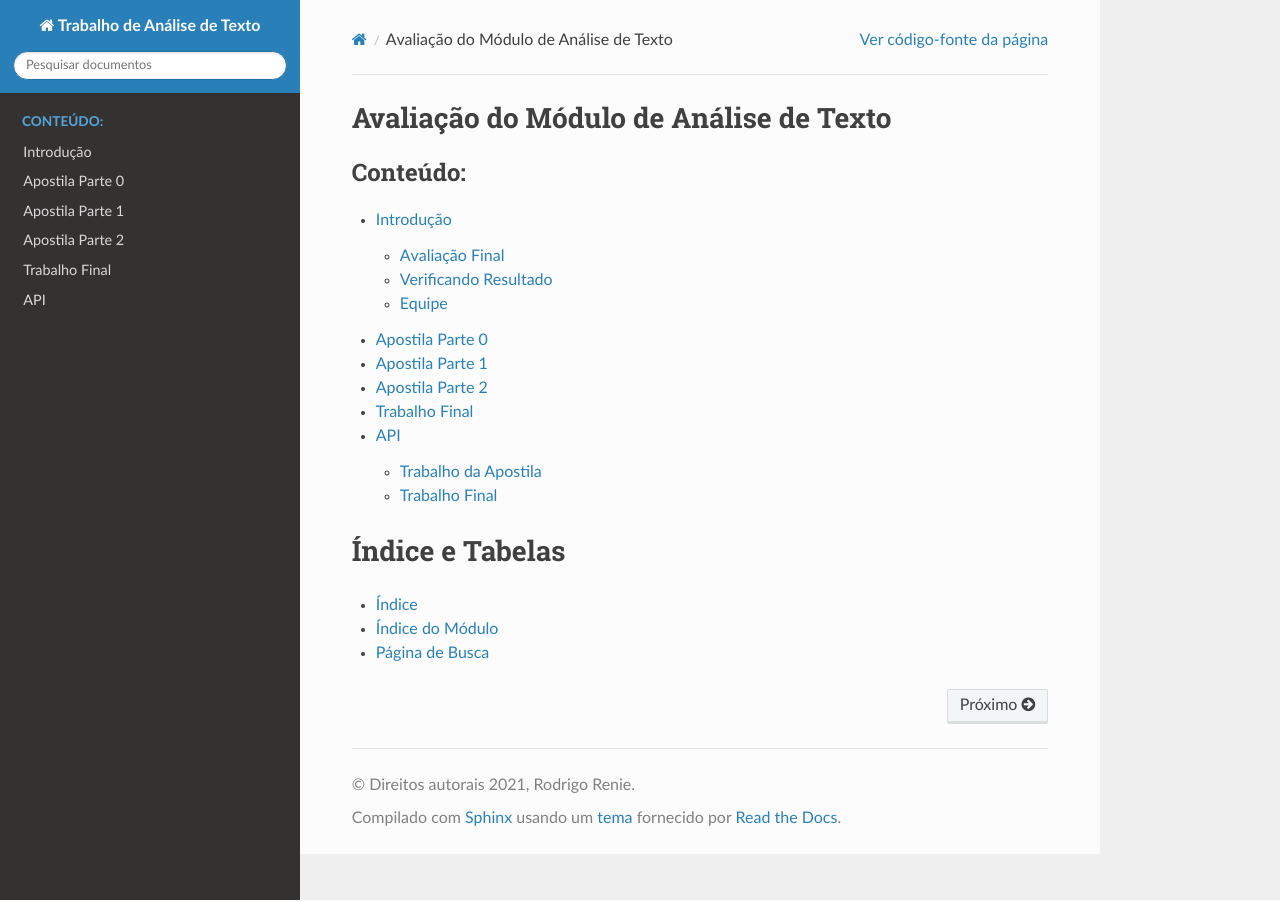
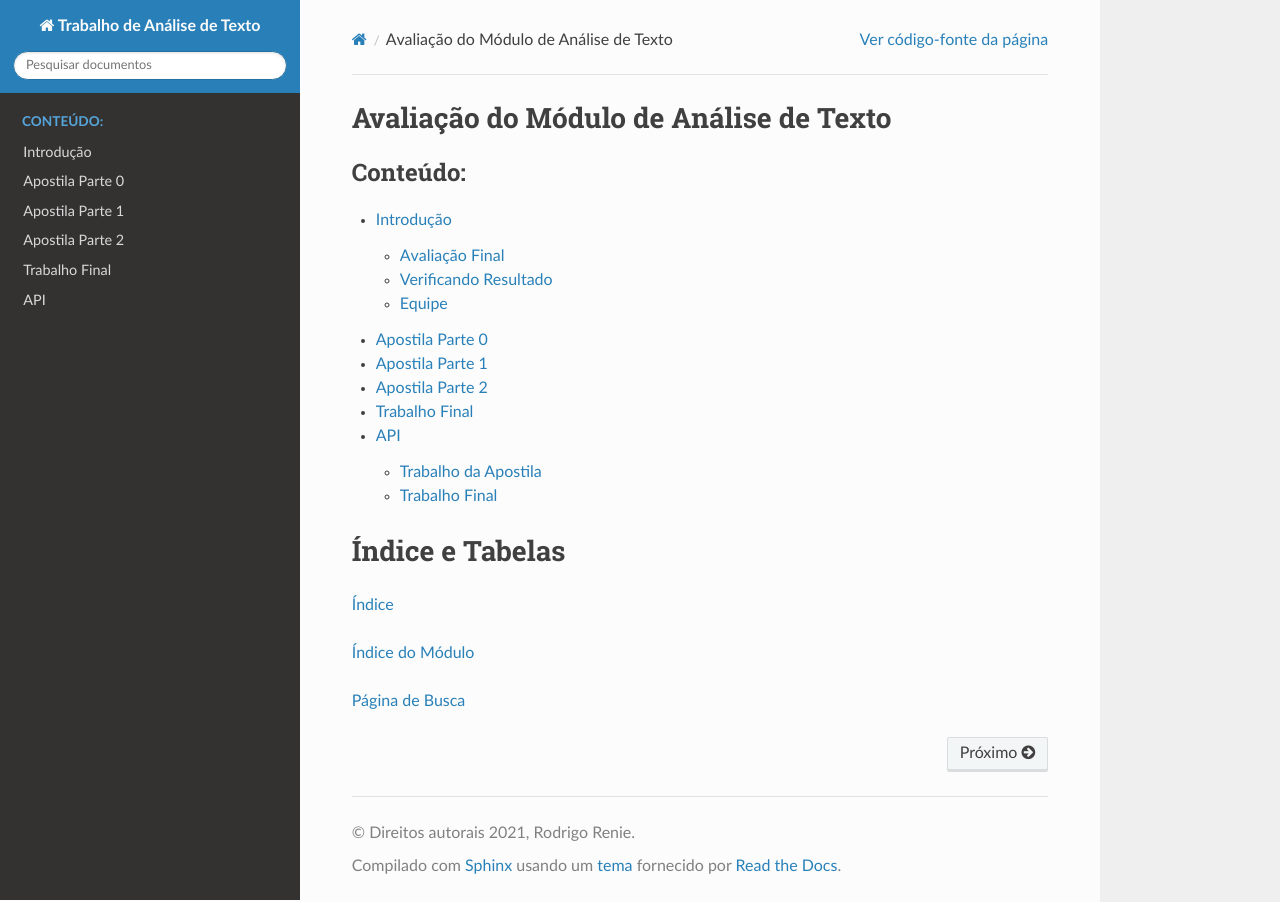
Before and after one commit to rodrigorenie/entregas, a Sphinx documentation site: the page built from docs/source/index.rst, in a window 1280 px wide. Built offline with Sphinx 7.4.7 and the Read the Docs theme 2.0.0, drawn with Linux system fonts in a browser that asks for light colours.

Commit message:
Trabalhado na documentação do projeto

```diff
--- a/docs/source/index.rst
+++ b/docs/source/index.rst
@@ -16,6 +16,8 @@ Avaliação do Módulo de Análise de Texto
 Índice e Tabelas
 ==================
 
-* :ref:`genindex`
-* :ref:`modindex`
-* :ref:`search`
+:ref:`genindex`
+
+:ref:`modindex`
+
+:ref:`search`
```
Also changed, not shown: .readthedocs.yaml (added), 4 other files.
